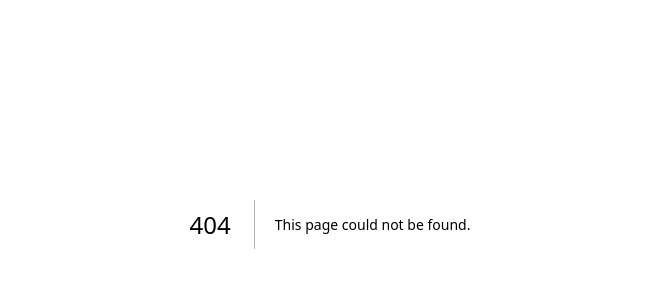
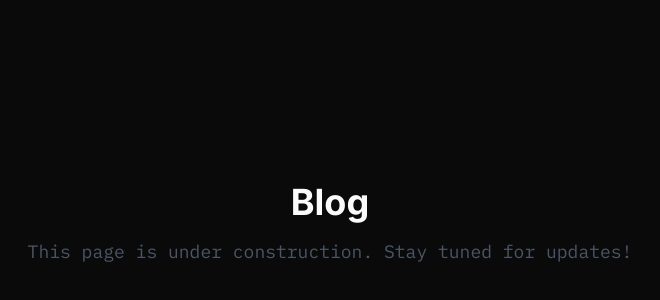
Before and after one commit to dhruv-dhaduk/site, a Next.js app: page /blog in a window 1280 px wide. Before the commit this address had no page. Shown: the part 176-476 px from the top of the page, without its empty margins (310-970 px from the left). Built offline with nearby package versions, Linux system fonts and the light colour scheme.

Commit message:
Create projects, blog, wiki pages with under construction message

```diff
--- /dev/null
+++ b/src/app/blog/page.tsx
@@ -0,0 +1,10 @@
+export default function Blog() {
+    return (
+        <div className="flex h-screen flex-col items-center justify-center">
+            <h1 className="font-inter mb-4 text-4xl font-bold">Blog</h1>
+            <p className="font-plex text-lg text-gray-600">
+                This page is under construction. Stay tuned for updates!
+            </p>
+        </div>
+    );
+}
--- /dev/null
+++ b/src/app/projects/page.tsx
@@ -0,0 +1,10 @@
+export default function Projects() {
+    return (
+        <div className="flex h-screen flex-col items-center justify-center">
+            <h1 className="font-inter mb-4 text-4xl font-bold">Projects</h1>
+            <p className="font-plex text-lg text-gray-600">
+                This page is under construction. Stay tuned for updates!
+            </p>
+        </div>
+    );
+}
--- /dev/null
+++ b/src/app/wiki/page.tsx
@@ -0,0 +1,10 @@
+export default function Wiki() {
+    return (
+        <div className="flex h-screen flex-col items-center justify-center">
+            <h1 className="font-inter mb-4 text-4xl font-bold">Wiki</h1>
+            <p className="font-plex text-lg text-gray-600">
+                This page is under construction. Stay tuned for updates!
+            </p>
+        </div>
+    );
+}
```
